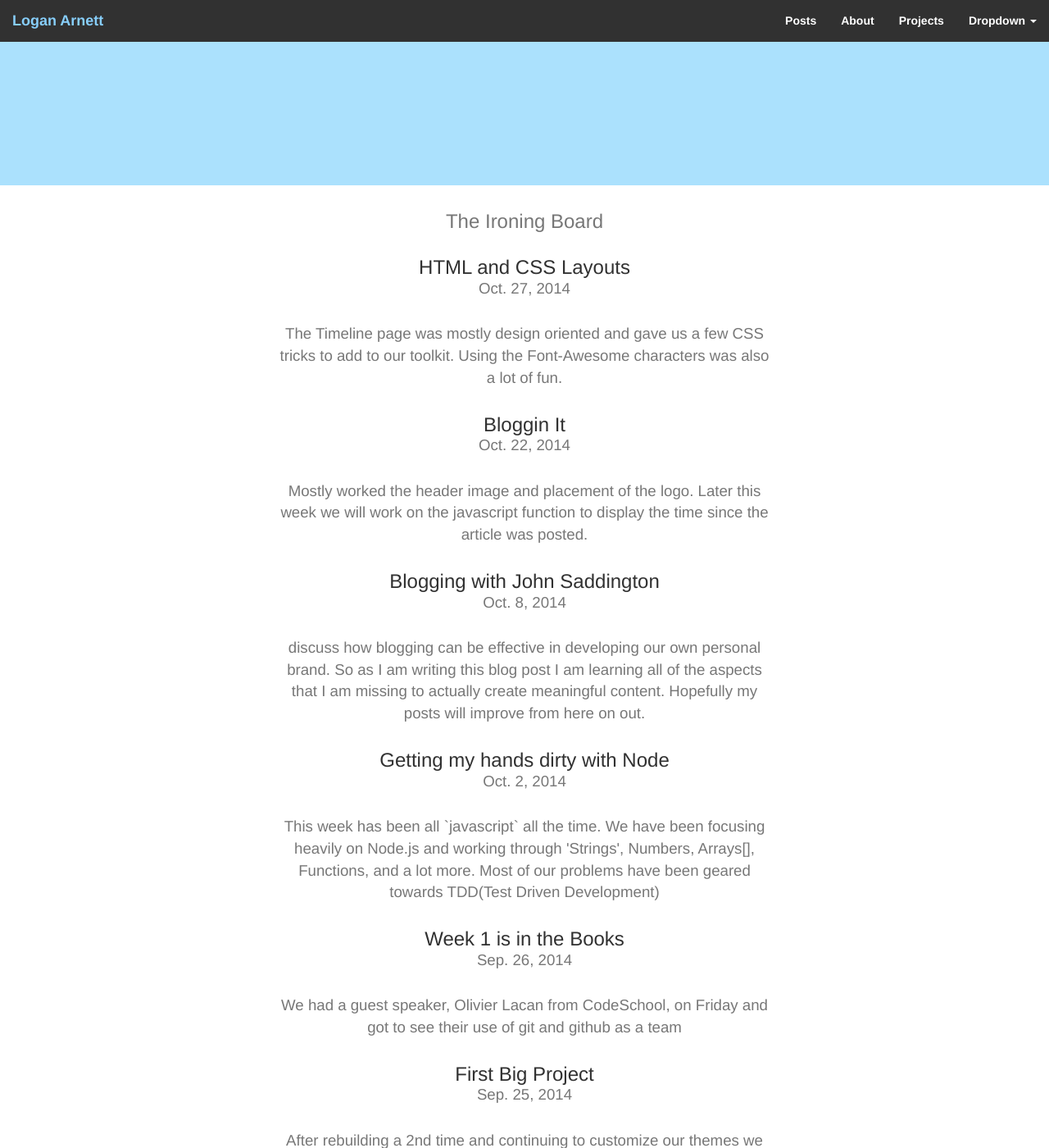
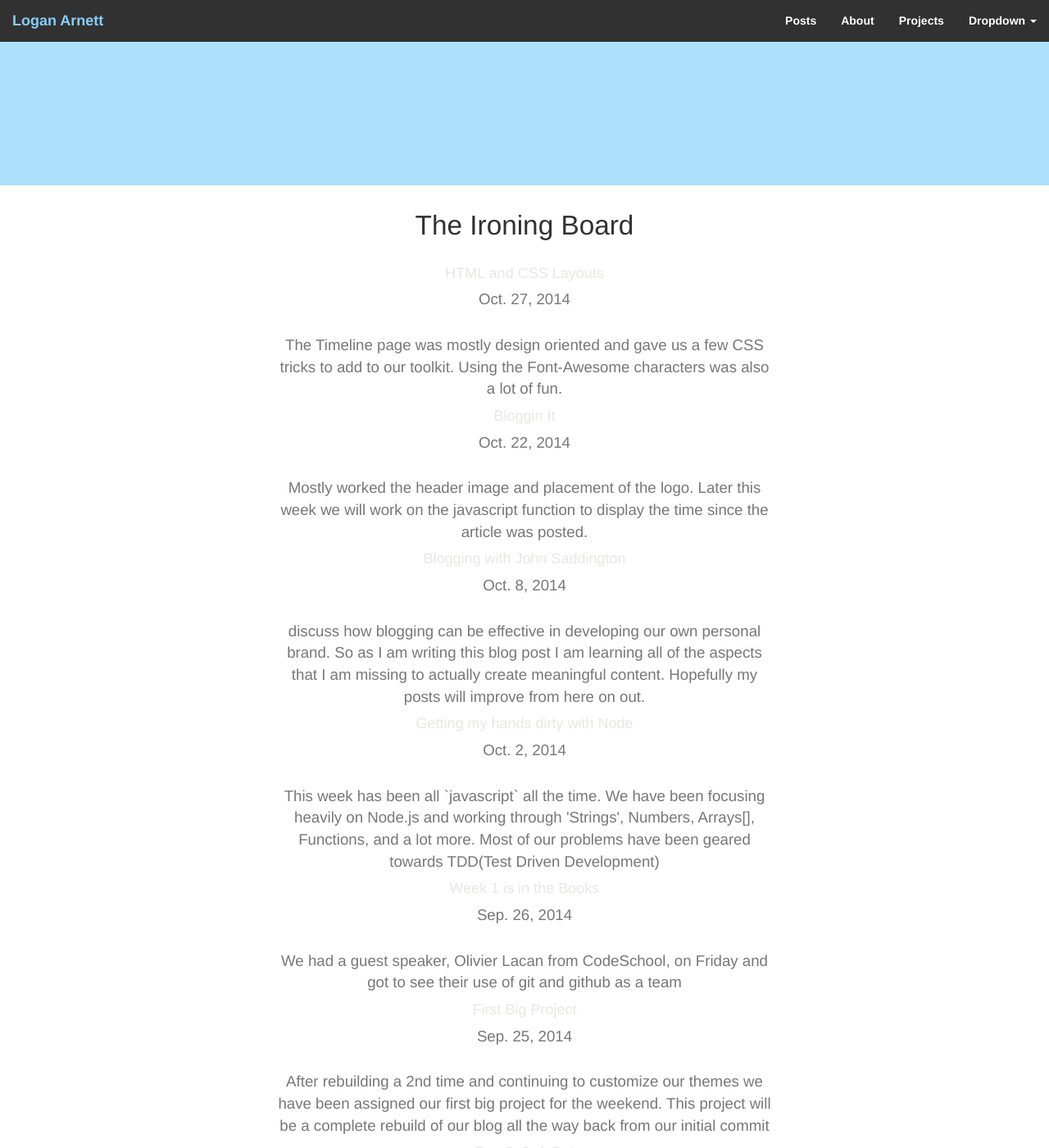
Before and after one commit to LoganArnett/MEANfolio, a Jekyll site: the page built from index.html, in a window 1280 px wide and 1400 px high, scrolled down 374 px. Shown: the whole window at 82% size. Built offline with Jekyll 4.4.1, drawn with Linux system fonts in a browser that asks for light colours; nearby versions of some CDN libraries.

Commit message:
section headers

```diff
--- a/index.html
+++ b/index.html
@@ -8,7 +8,7 @@ layout: default
 <ul class="ironBoard">
   {% for post in site.posts %}
     <li>
-      <a href="{{ post.url }}"><h3>{{ post.title }}</h3></a>
+      <a href="{{ post.url }}"><h4>{{ post.title }}</h4></a>
       <p class="datePost">{{ post.posted }}</p>
         {{ post.excerpt }}
     </li>
--- a/style.css
+++ b/style.css
@@ -152,6 +152,8 @@ h3 {
     margin: 5% 0 5%;
     clear: right;
     text-align: center;
+    color: #313131;
+    font-size: 25pt;
 }
 #head {
     width: 100%;
```
